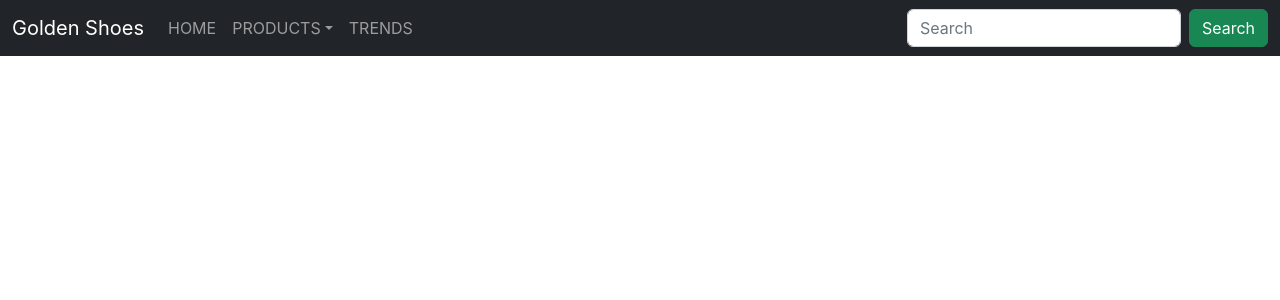
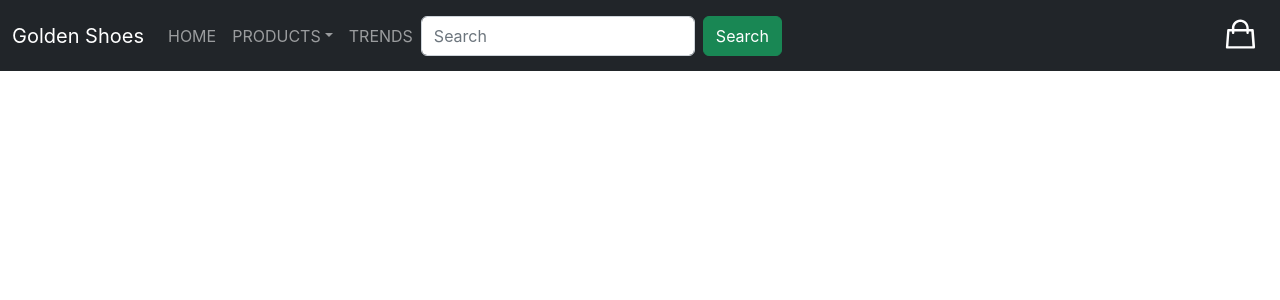
Before and after one commit to sandramolina/shoe-ecommerce, a React (Create React App) app: page / in a window 1280 px wide. Shown: the top 300 px of the page. Built offline with nearby package versions, Linux system fonts and the light colour scheme.

Commit message:
adds shopping bag

```diff
--- /dev/null
+++ b/src/features/NavBar/NavBar.css
@@ -0,0 +1,4 @@
+.bag {
+  width: 35px;
+  margin: 10px;
+}
--- a/src/features/NavBar/NavBar.jsx
+++ b/src/features/NavBar/NavBar.jsx
@@ -7,11 +7,15 @@ import Nav from 'react-bootstrap/Nav';
 import Navbar from 'react-bootstrap/Navbar';
 import NavDropdown from 'react-bootstrap/NavDropdown';
 
+import './NavBar.css';
+import { ReactComponent as ShoppingBag } from '../../img/shoppingbag.svg';
+
 function NavBar() {
   return (
     <Navbar fixed='top' bg='dark' expand='lg' variant='dark'>
       <Container fluid>
         <Navbar.Brand href='#'>Golden Shoes</Navbar.Brand>
+
         <Navbar.Toggle aria-controls='navbarScroll' />
         <Navbar.Collapse id='navbarScroll'>
           <Nav
@@ -27,7 +31,7 @@ function NavBar() {
               <NavDropdown.Item href='#action4'>KIDS</NavDropdown.Item>
             </NavDropdown>
             <Nav.Link href='#action2'>TRENDS</Nav.Link>
-          </Nav>
+
             <Form className='d-flex'>
               <Form.Control
                 type='search'
@@ -37,7 +41,10 @@ function NavBar() {
               />
               <Button variant='success'>Search</Button>
             </Form>
+          </Nav>
         </Navbar.Collapse>
+
+        <ShoppingBag className='bag' />
       </Container>
     </Navbar>
   );
```
Also changed, not shown: src/img/shoppingbag.svg (added). Lines whose indentation alone changed are shown as unchanged.
